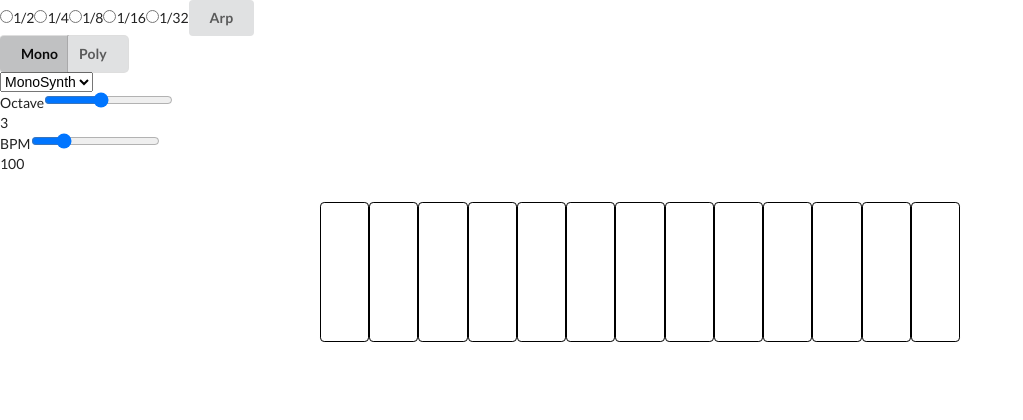
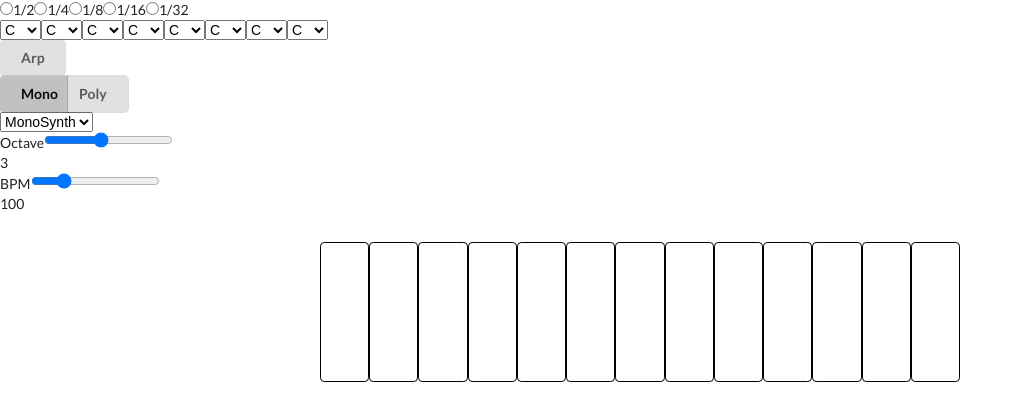
Before and after one commit to hoshikitsunoda/react-synth, a React (Create React App) app: page / in a window 1280 px wide. Shown: the top 420 px of the page, without its empty margins (0-1023 px from the left). Built offline with nearby package versions, Linux system fonts and the light colour scheme.

Commit message:
add 8 dropdown select with all notes in Arpeggiator #7

```diff
--- a/src/components/Arpeggiator.js
+++ b/src/components/Arpeggiator.js
@@ -1,4 +1,5 @@
 import React, { Component } from 'react'
+import notes from '../constants/Constants'
 
 class Arpeggiator extends Component {
   state = { noteLength: '', active: false, steps: [] }
@@ -18,8 +19,24 @@ class Arpeggiator extends Component {
   }
 
   render() {
+    const noteList = notes.notes.map((note, index) => {
+      return (
+        <option key={index} value={note}>
+          {note}
+        </option>
+      )
+    })
+
+    const sequence = [1, 2, 3, 4, 5, 6, 7, 8].map(item => {
+      return (
+        <select key={item} name={`step-${item}`} id="">
+          {noteList}
+        </select>
+      )
+    })
     return (
       <div>
+        <div className="noteLength">
           <input
             onChange={this.handleSelectChange}
             name="note-length"
@@ -55,6 +72,8 @@ class Arpeggiator extends Component {
             value="32n"
           />
           <label htmlFor="32n">1/32</label>
+        </div>
+        <div className="sequence">{sequence}</div>
         <button
           onClick={this.onClick}
           className={`ui toggle button ${this.state.active ? ' active' : ''}`}
--- a/src/constants/Constants.js
+++ b/src/constants/Constants.js
@@ -2,4 +2,20 @@
 
 const keys = ['a', 'w', 's', 'e', 'd', 'f', 't', 'g', 'y', 'h', 'u', 'j', 'k']
 
-export default { keys }
+const notes = [
+  'C',
+  'C#',
+  'D',
+  'D#',
+  'E',
+  'F',
+  'F#',
+  'G',
+  'G#',
+  'A',
+  'A#',
+  'B',
+  'C'
+]
+
+export default { keys, notes }
```
Lines whose indentation alone changed are shown as unchanged.
